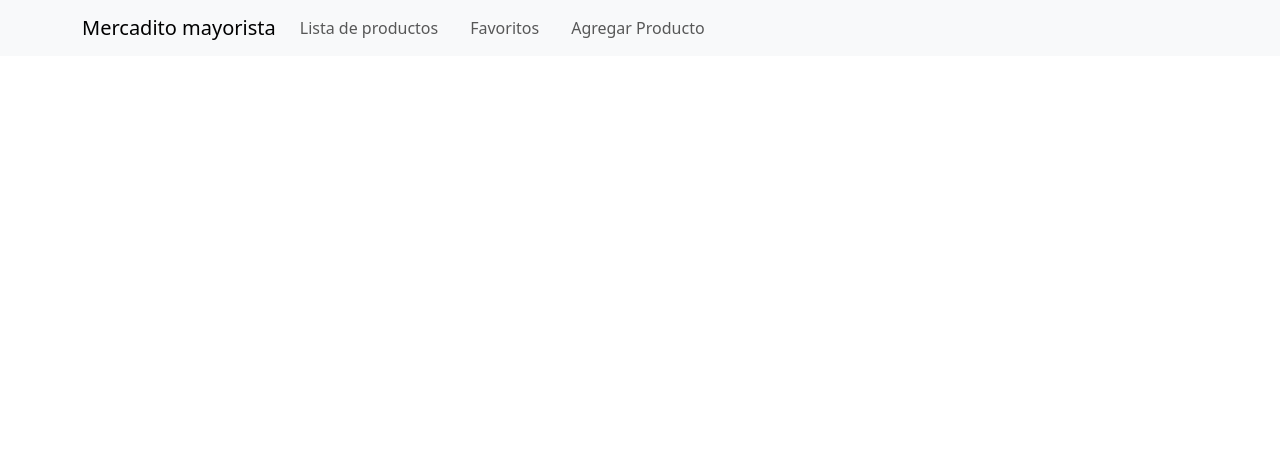
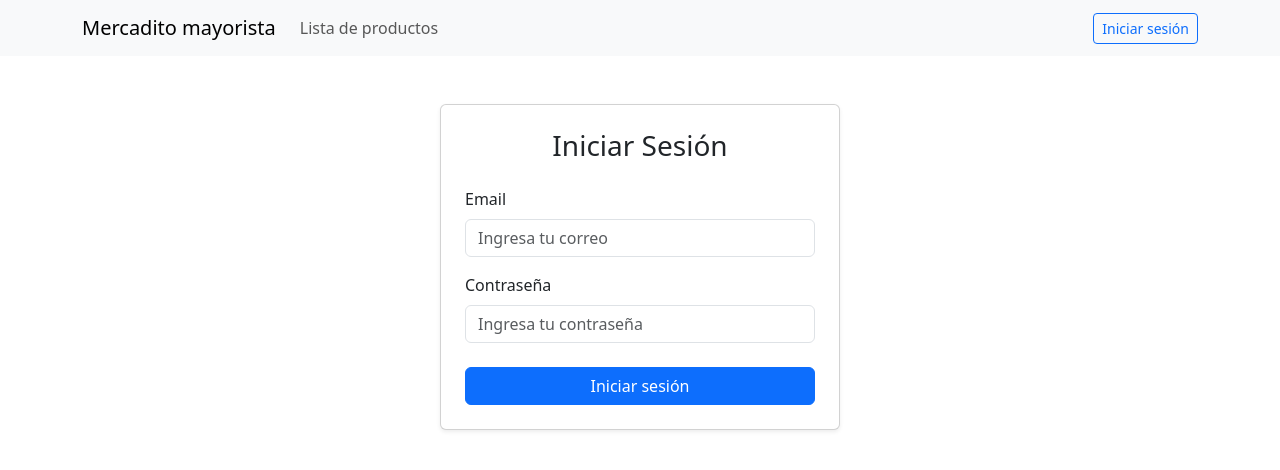
Before and after one commit to MaldonadoMatias877/TrabajoFinalGrupoN10_comision2, a React (Vite) app in the folder TrabajoFinalGrupoN10_comision2/: page /login in a window 1280 px wide. Shown: the top 470 px of the page. Built offline with nearby package versions, Linux system fonts and the light colour scheme.

Commit message:
Se agregaron componentes para la autenticacion de usuarios

```diff
--- a/TrabajoFinalGrupoN10_comision2/src/App.jsx
+++ b/TrabajoFinalGrupoN10_comision2/src/App.jsx
@@ -1,28 +1,45 @@
 import { Routes, Route } from 'react-router-dom';
 import { Container } from 'react-bootstrap';
+import PrivateRoute from './components/PrivateRoutes';
 import NavBar from './components/NavBar';
 import HomePage from './pages/HomePage';
 import ProductsForm from './components/FormProduct';
 import ProductDetails from './pages/ProductDetails';
 import Favorites from './pages/Favorites';
+import Login from './pages/Login';
 
-
-function App() {
-
-  return (
+function App(){
+  return(
     <>
-      <NavBar/>{/* Primero mostramos la barra de navegacion*/}
+      <NavBar/>
 
       <Container className='mt-4'>
         <Routes>
-          <Route path='/' element={<HomePage/>}/>
-           <Route path='/products/:id' element={<ProductDetails/>}/>
-          <Route path='/favorites' element={<Favorites/>}/>
-          <Route path='/form' element={<ProductsForm/>}/>
+        <Route path="/" element={<HomePage />} />
+        {/*<Route path="/products/:id" element={<ProductDetails />} />*/}
+        <Route path="/login" element={<Login />} />
+
+        {/* Rutas protegidas */}
+        <Route
+          path="/favorites"
+          element={
+            <PrivateRoute>
+              <Favorites />
+            </PrivateRoute>
+          }
+        />
+        <Route
+          path="/form"
+          element={
+            <PrivateRoute>
+                <ProductsForm />
+              </PrivateRoute>
+            }
+          />
         </Routes>
       </Container>
     </>
-  )
+  );
 }
 
 export default App;
--- a/TrabajoFinalGrupoN10_comision2/src/components/NavBar.jsx
+++ b/TrabajoFinalGrupoN10_comision2/src/components/NavBar.jsx
@@ -1,23 +1,57 @@
 import React from 'react';
-import { Navbar, Container, Nav } from 'react-bootstrap';
-import { Link } from 'react-router-dom';
+import { Navbar, Container, Nav, Button } from 'react-bootstrap';
+import { Link, useNavigate } from 'react-router-dom';
+import { useAuth } from '../context/AuthenticationUserContext';
 
 const NavBar = () => {
+  const navigate = useNavigate();
+  const { user, logout, isAuthenticated } = useAuth();
+
+  const handleLogout = () => {
+    logout();
+    navigate('/'); // Redirige al home después de cerrar sesión
+  };
+
+  const handleLogin = () => {
+    navigate('/login');
+  };
+
   return (
     <Navbar bg='light' expand='md'>
       <Container>
         <Navbar.Brand as={Link} to='/'>Mercadito mayorista</Navbar.Brand>
         <Navbar.Toggle aria-controls='basic-navbar-nav' />
         <Navbar.Collapse id='basic-navbar-nav' className='justify-content-between'>
+
           <Nav className='gap-3'>
             <Nav.Link as={Link} to='/'>Lista de productos</Nav.Link>
-            <Nav.Link as={Link} to='/favorites'>Favoritos</Nav.Link>
-            <Nav.Link as={Link} to='/form'>Agregar Producto</Nav.Link>
+            {isAuthenticated && (
+              <>
+                <Nav.Link as={Link} to='/favorites'>Favoritos</Nav.Link>
+                <Nav.Link as={Link} to='/form'>Agregar Producto</Nav.Link>
+              </>
+            )}
           </Nav>
+
+          <div className="d-flex align-items-center gap-3">
+            {isAuthenticated ? (
+              <>
+                {/*<span className="text-muted small mb-0">Hola, {user.email}</span>*/}
+                <span className="text-muted small mb-0">Hola,administrador</span>
+                <Button variant="outline-danger" size="sm" onClick={handleLogout}>
+                  Cerrar sesión
+                </Button>
+              </>
+            ) : (
+              <Button variant="outline-primary" size="sm" onClick={handleLogin}>
+                Iniciar sesión
+              </Button>
+            )}
+          </div>
         </Navbar.Collapse>
       </Container>
     </Navbar>
   );
-}
+};
 
 export default NavBar;
--- /dev/null
+++ b/TrabajoFinalGrupoN10_comision2/src/components/PrivateRoutes.jsx
@@ -0,0 +1,11 @@
+import React from 'react';
+import { Navigate } from 'react-router-dom';
+import { useAuth } from '../context/AuthenticationUserContext';
+
+const PrivateRoute = ({ children }) => {
+  const { isAuthenticated } = useAuth();
+
+  return isAuthenticated ? children : <Navigate to="/login" replace />;
+};
+
+export default PrivateRoute;
--- a/TrabajoFinalGrupoN10_comision2/src/components/ProductCard.jsx
+++ b/TrabajoFinalGrupoN10_comision2/src/components/ProductCard.jsx
@@ -3,11 +3,13 @@ import { Card, Button } from 'react-bootstrap';
 import { useNavigate } from 'react-router-dom';
 import { useAppContext } from '../context/AppContext';
 import { FaHeart, FaRegHeart } from 'react-icons/fa';
+import { useAuth } from '../context/AuthenticationUserContext';
 
 const ProductCard = ({ product }) => {
   const navigate = useNavigate();
 
   const { toggleFavorite, favorites, deleteProduct } = useAppContext();
+  const { isAuthenticated } = useAuth();
 
   const isFavorite = favorites.includes(product.id);
 
@@ -45,6 +47,8 @@ const ProductCard = ({ product }) => {
         <Card.Text>
           <strong>Categoría:</strong> {product.category}
         </Card.Text>
+
+        {isAuthenticated && (
           <div className="mt-auto d-flex justify-content-between align-items-center">
             <Button variant="primary" size="sm" onClick={handleDetailsClick}>
               Ver detalles
@@ -67,6 +71,7 @@ const ProductCard = ({ product }) => {
               {isFavorite ? <FaHeart /> : <FaRegHeart />}
             </Button>
           </div>
+        )}
       </Card.Body>
     </Card>
   );
--- /dev/null
+++ b/TrabajoFinalGrupoN10_comision2/src/context/AuthenticationUserContext.jsx
@@ -0,0 +1,38 @@
+import React, { createContext, useContext, useState, useEffect } from 'react';
+
+const AuthContext = createContext();
+
+export const useAuth = () => useContext(AuthContext);
+
+export const AuthProvider = ({ children }) => {
+  const [user, setUser] = useState(() => {
+    // Intentar recuperar desde localStorage
+    const storedUser = localStorage.getItem('authUser');
+    return storedUser ? JSON.parse(storedUser) : null;
+  });
+
+  useEffect(() => {
+    localStorage.setItem('authUser', JSON.stringify(user));
+  }, [user]);
+
+  const login = (email, password) => {
+    // Simulación de autenticación (reemplaza esto por una API real si quieres)
+    if (email === 'admin@gmail.com' && password === '1234') {
+      setUser({ email });
+      return true;
+    }
+    return false;
+  };
+
+  const logout = () => {
+    setUser(null);
+  };
+
+  const isAuthenticated = !!user;
+
+  return (
+    <AuthContext.Provider value={{ user, login, logout, isAuthenticated }}>
+      {children}
+    </AuthContext.Provider>
+  );
+};
--- a/TrabajoFinalGrupoN10_comision2/src/main.jsx
+++ b/TrabajoFinalGrupoN10_comision2/src/main.jsx
@@ -1,4 +1,4 @@
-import React from 'react'
+/*import React from 'react'
 import ReactDOM from 'react-dom/client'
 import { BrowserRouter } from 'react-router-dom'
 import App from './App.jsx'
@@ -13,4 +13,22 @@ ReactDOM.createRoot(document.getElementById('root')).render(
       </AppProvider>
     </BrowserRouter>
  ///React.StrictMode>,
+)*/
+
+import React from 'react'
+import ReactDOM from 'react-dom/client'
+import { BrowserRouter } from 'react-router-dom'
+import App from './App.jsx'
+import { AppProvider } from './context/AppContext.jsx'
+import { AuthProvider } from './context/AuthenticationUserContext.jsx'
+import 'bootstrap/dist/css/bootstrap.min.css'
+
+ReactDOM.createRoot(document.getElementById('root')).render(
+  <BrowserRouter>
+    <AuthProvider>
+      <AppProvider>
+        <App />
+      </AppProvider>
+    </AuthProvider>
+  </BrowserRouter>
 )
--- /dev/null
+++ b/TrabajoFinalGrupoN10_comision2/src/pages/Login.jsx
@@ -0,0 +1,63 @@
+import React, { useState } from 'react';
+import { Form, Button, Card, Container, Alert } from 'react-bootstrap';
+import { useAuth } from '../context/AuthenticationUserContext';
+import { useNavigate } from 'react-router-dom';
+
+const Login = () => {
+  const { login } = useAuth();
+  const navigate = useNavigate();
+
+  const [email, setEmail] = useState('');
+  const [password, setPassword] = useState('');
+  const [error, setError] = useState('');
+
+  const handleSubmit = (e) => {
+    e.preventDefault();
+    const success = login(email, password);
+    if (success) {
+      navigate('/');
+    } else {
+      setError('Entrada inválida.');
+    }
+  };
+
+  return (
+    <Container className="my-5">
+      <Card className="p-4 shadow-sm mx-auto" style={{ maxWidth: '400px' }}>
+        <h3 className="text-center mb-4">Iniciar Sesión</h3>
+        {error && <Alert variant="danger">{error}</Alert>}
+        <Form onSubmit={handleSubmit}>
+          <Form.Group controlId="formEmail" className="mb-3">
+            <Form.Label>Email</Form.Label>
+            <Form.Control
+              type="email"
+              placeholder="Ingresa tu correo"
+              value={email}
+              onChange={(e) => setEmail(e.target.value)}
+              required
+            />
+          </Form.Group>
+
+          <Form.Group controlId="formPassword" className="mb-4">
+            <Form.Label>Contraseña</Form.Label>
+            <Form.Control
+              type="password"
+              placeholder="Ingresa tu contraseña"
+              value={password}
+              onChange={(e) => setPassword(e.target.value)}
+              required
+            />
+          </Form.Group>
+
+          <div className="d-grid">
+            <Button variant="primary" type="submit">
+              Iniciar sesión
+            </Button>
+          </div>
+        </Form>
+      </Card>
+    </Container>
+  );
+};
+
+export default Login;
```
Lines whose indentation alone changed are shown as unchanged.
